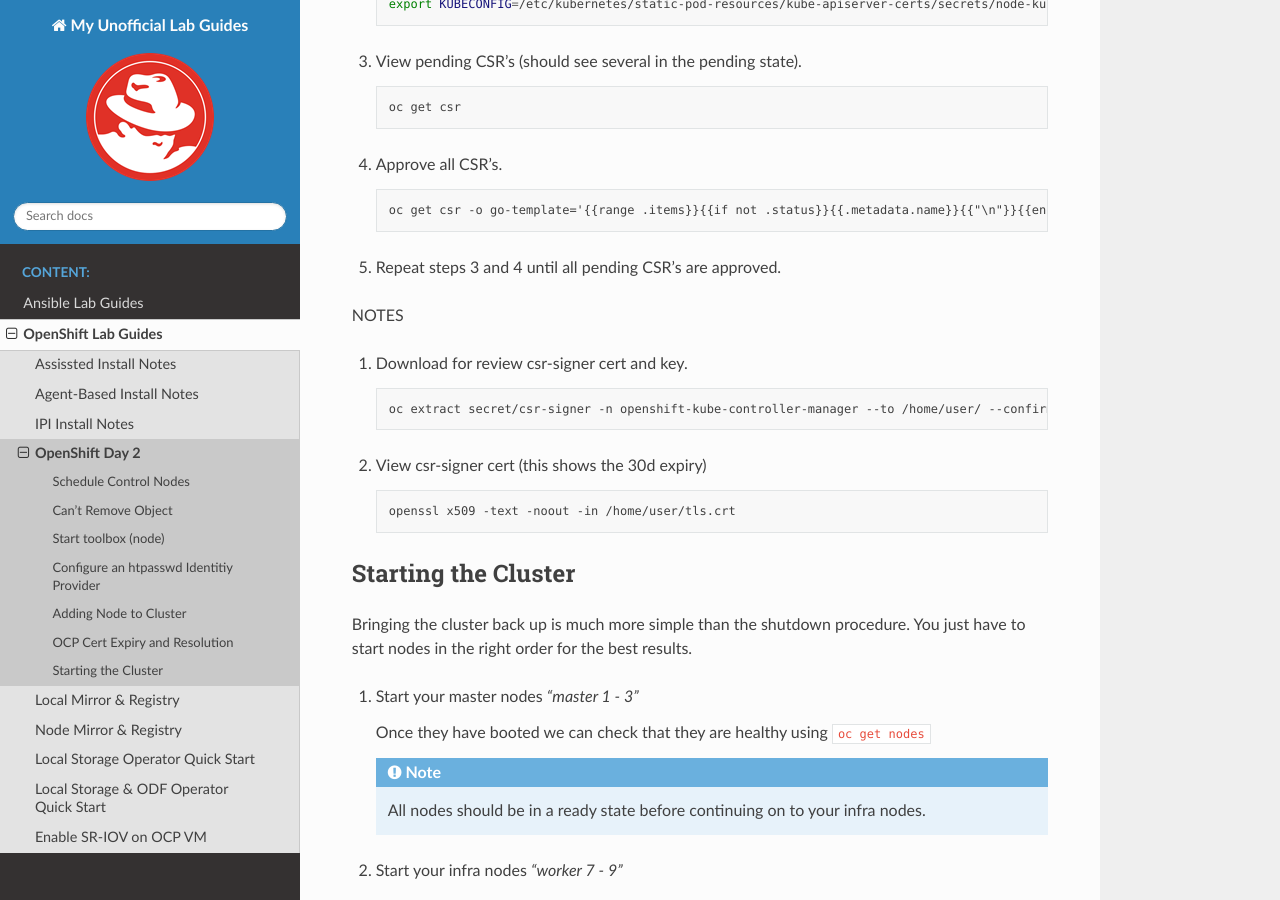
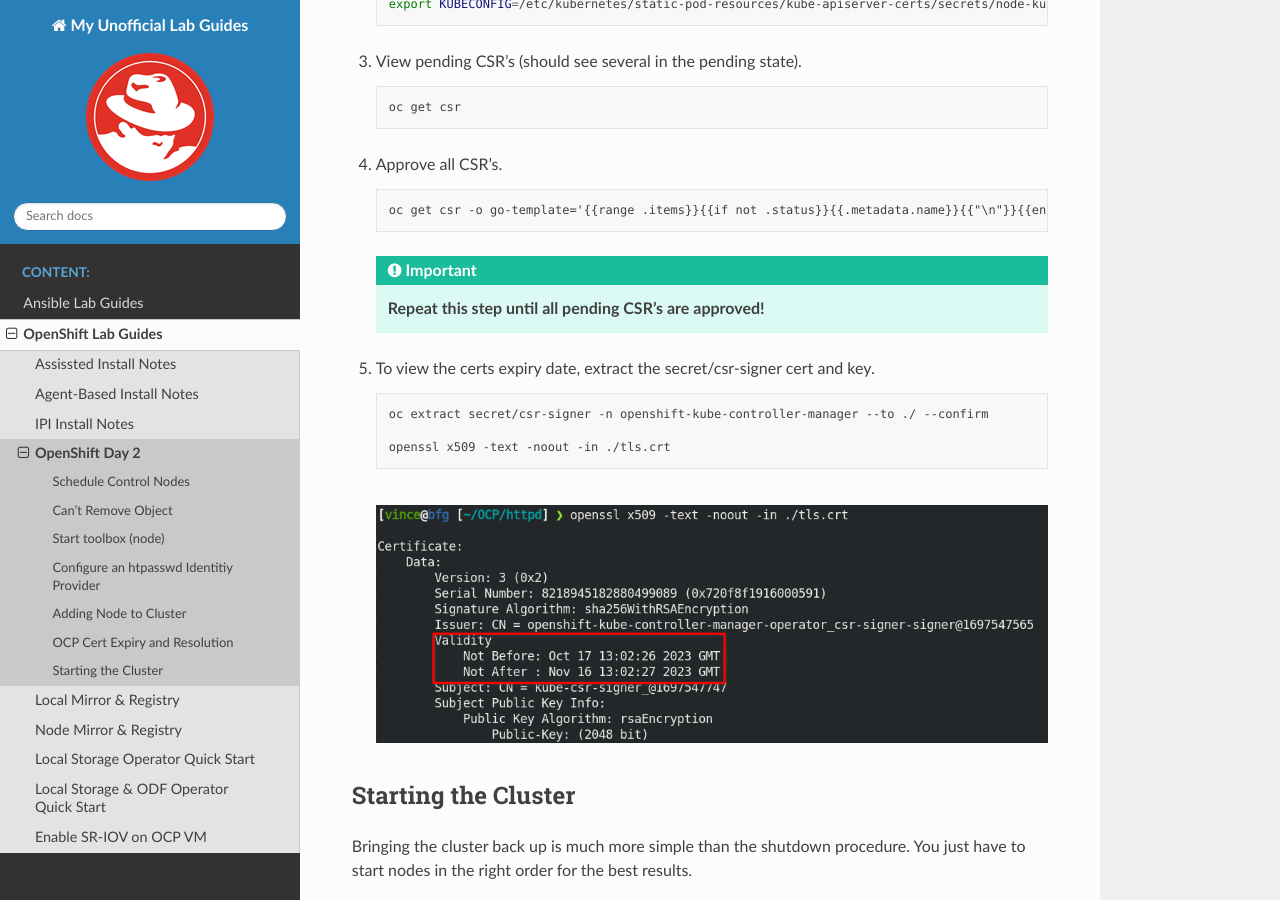
Before and after one commit to vtog/labGuides, a Sphinx documentation site: the page built from source/ocp/openshift-day2.rst, in a window 1280 px wide and 900 px high, scrolled down 4200 px. Built offline with Sphinx 7.4.7 and the Read the Docs theme 2.0.0, drawn with Linux system fonts in a browser that asks for light colours; pages that are not in the unit, such as notebooks, are missing from menus.

Commit message:
fixed note on viewing csr-signer cert

```diff
--- a/source/ocp/openshift-day2.rst
+++ b/source/ocp/openshift-day2.rst
@@ -231,21 +231,17 @@
 
       oc get csr -o go-template='{{range .items}}{{if not .status}}{{.metadata.name}}{{"\n"}}{{end}}{{end}}' | xargs oc adm certificate approve
 
-#. Repeat steps 3 and 4 until all pending CSR's are approved.
+   .. important:: **Repeat this step until all pending CSR's are approved!**
 
-NOTES
-
-#. Download for review csr-signer cert and key.
+#. To view the certs expiry date, extract the secret/csr-signer cert and key.
 
    .. code-block:: bash
 
-      oc extract secret/csr-signer -n openshift-kube-controller-manager --to /home/user/ --confirm
+      oc extract secret/csr-signer -n openshift-kube-controller-manager --to ./ --confirm
 
-#. View csr-signer cert (this shows the 30d expiry)
+      openssl x509 -text -noout -in ./tls.crt
 
-   .. code-block:: bash
-
-      openssl x509 -text -noout -in /home/user/tls.crt
+   .. image:: ./images/certexpiry.png
 
 Starting the Cluster
 --------------------
```
Also changed, not shown: source/ocp/images/certexpiry.png (added).
